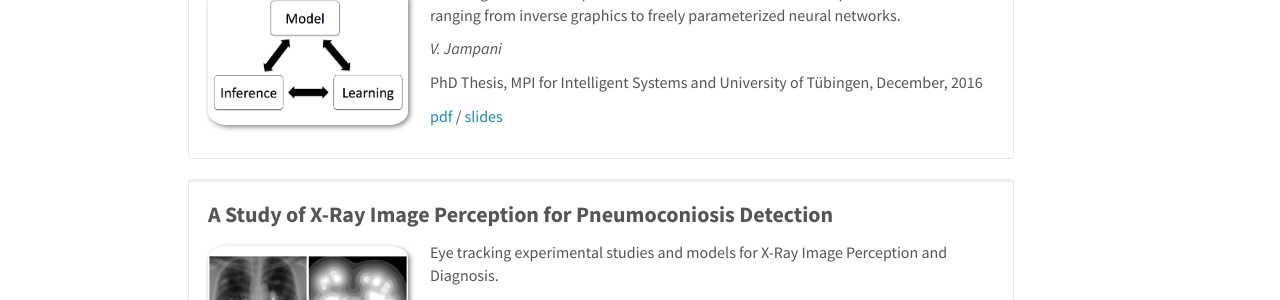
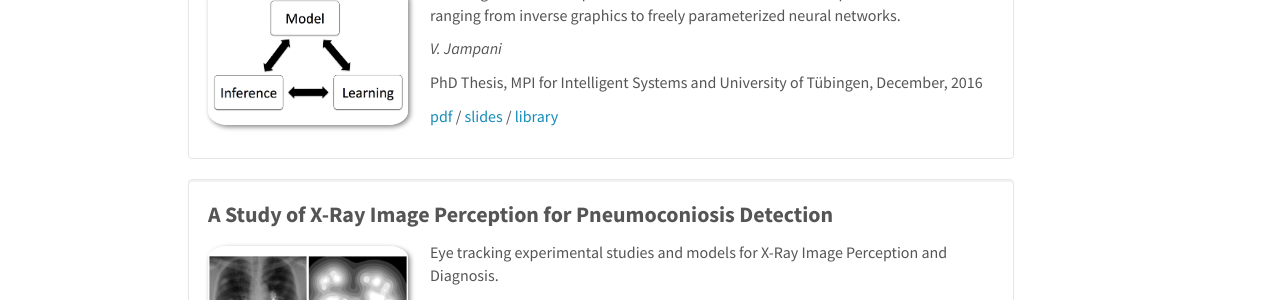
Before and after one commit to varunjampani/varunjampani.github.io, a Jekyll site: the page built from _pages/home.md, in a window 1280 px wide and 900 px high, scrolled down 2057 px. Shown: the part 380-680 px from the top of the window. Built offline with Jekyll 4.4.1, drawn with Linux system fonts in a browser that asks for light colours; nearby versions of some CDN libraries.

Commit message:
minor update

```diff
--- a/_data/theseslist.yml
+++ b/_data/theseslist.yml
@@ -4,13 +4,16 @@
     Learning based techniques for better inference in several computer vision models ranging from inverse graphics to freely parameterized neural networks.
   authors: V. Jampani
   venue: PhD Thesis, MPI for Intelligent Systems and University of T&uuml;bingen, December, 2016
-  number_link: 2
+  number_link: 3
   link1:
     url: https://varunjampani.github.io/papers/jampani16_phd_thesis.pdf
     display: pdf
   link2:
     url: https://varunjampani.github.io/papers/phd_thesis_slides.pdf
     display: slides
+  link3:
+    url: https://publikationen.uni-tuebingen.de/xmlui/handle/10900/76486
+    display: library
 
 - title: A Study of X-Ray Image Perception for Pneumoconiosis Detection
   image: ms_thesis_teaser.png
```
